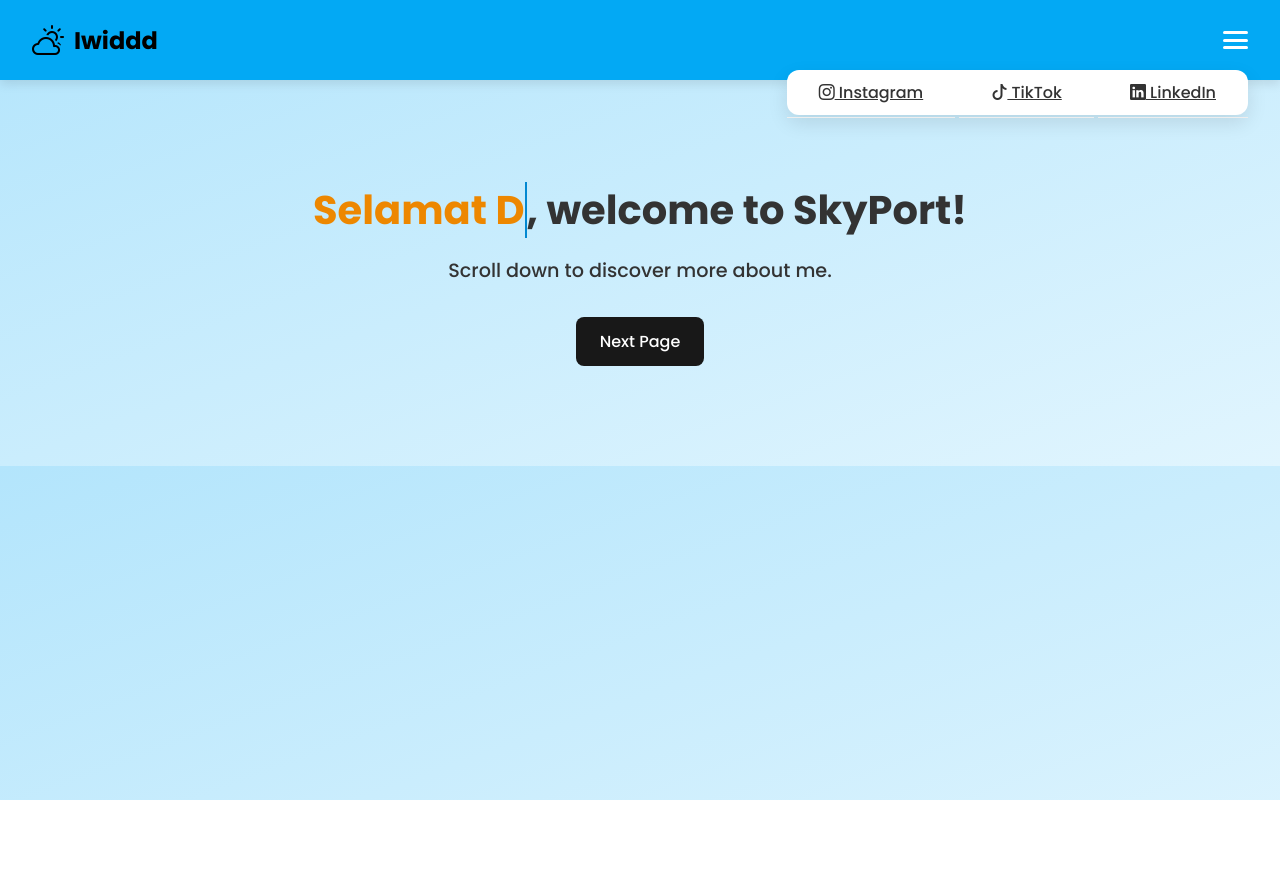
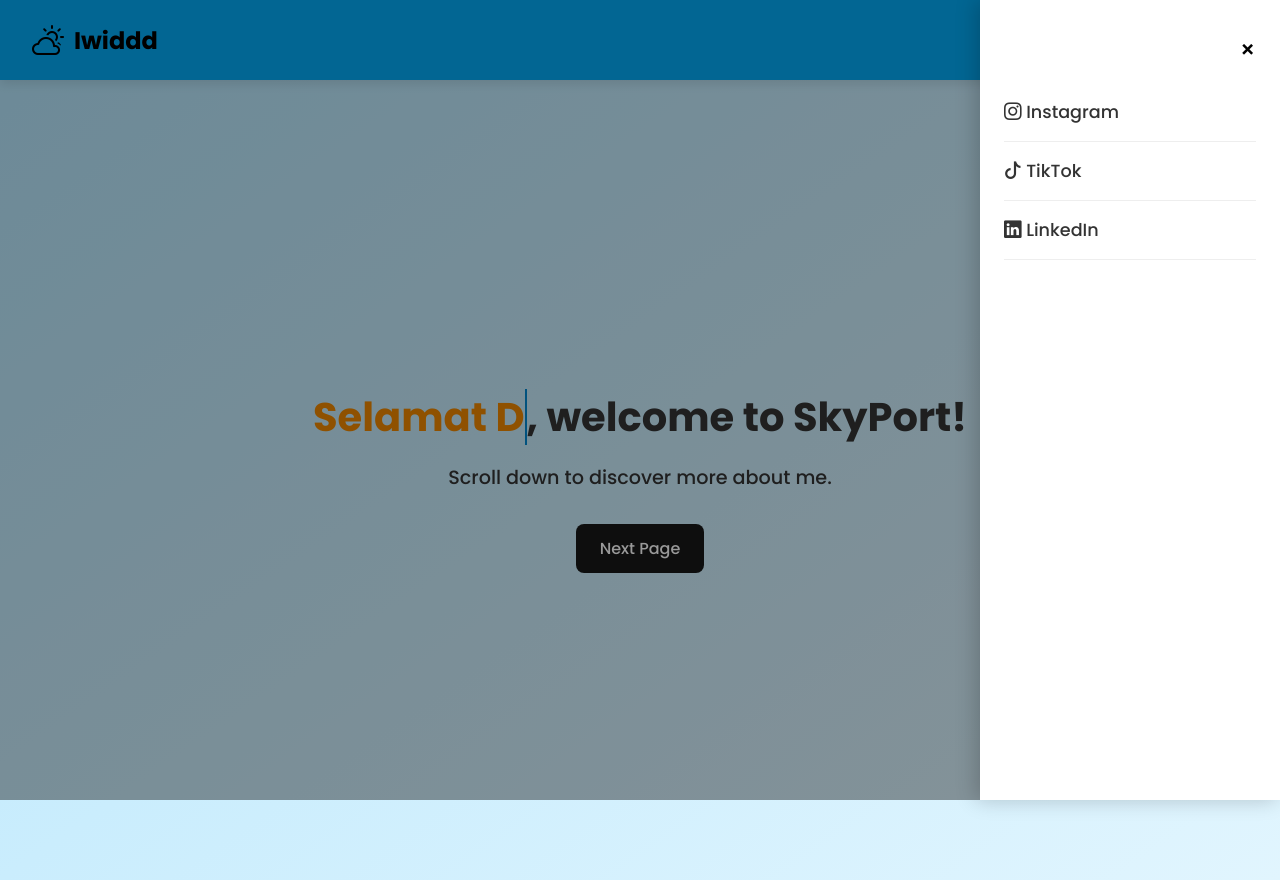
Before and after one commit to Danar52/iwidou, a plain HTML site: page index.html in a window 1280 px wide. Both pictures are taken after a click on the element 1235 px from the left and 40 px from the top of the page. Before the commit the page ends 800 px from the top, so only its background shows below. Drawn offline with nearby package versions, Linux system fonts and the light colour scheme.

Commit message:
fouth commit

```diff
--- a/index.html
+++ b/index.html
@@ -64,23 +64,46 @@
         }
 
         .menu {
-            display: none;
-            /* default disembunyikan */
-            position: absolute;
-            top: 70px;
-            right: 2rem;
-            background: #fff;
-            border-radius: 12px;
+            position: fixed;
+            top: 0;
+            right: -300px;
+            /* mulai dari luar layar */
+            height: 100%;
+            width: 300px;
+            background: #ffffff;
+            box-shadow: -4px 0 20px rgba(0, 0, 0, 0.2);
+            display: flex;
             flex-direction: column;
-            box-shadow: 0 8px 20px rgba(0, 0, 0, 0.1);
-            padding: 10px 0;
-            z-index: 15;
+            padding: 2rem 1.5rem;
+            transition: right 0.4s ease;
+            z-index: 1000;
         }
 
         .menu a {
             color: #333;
-            padding: 0.8rem 2rem;
+            padding: 1rem 0;
             border-bottom: 1px solid #eee;
+            text-decoration: none;
+            font-size: 1.1rem;
+        }
+
+        .menu.show {
+            right: 0;
+        }
+
+        #menu-overlay {
+            position: fixed;
+            top: 0;
+            left: 0;
+            height: 100%;
+            width: 100%;
+            background: rgba(0, 0, 0, 0.4);
+            z-index: 900;
+            display: none;
+        }
+
+        #menu-overlay.active {
+            display: block;
         }
 
         .hamburger {
@@ -97,6 +120,8 @@
         }
 
         .section {
+            min-height: 100vh;
+            /* Tambahan ini bikin section jadi satu layar penuh */
             padding: 100px 20px;
             display: flex;
             flex-direction: column;
@@ -285,11 +310,14 @@
             <div></div>
         </div>
         <nav class="menu" id="menu">
+            <button onclick="toggleMenu()"
+                style="align-self: flex-end; background: none; border: none; font-size: 1.5rem; margin-bottom: 1rem; cursor: pointer;">&times;</button>
             <a href="https://www.instagram.com/i.wid.ou/" target="_blank"><i class="bi bi-instagram"></i> Instagram</a>
             <a href="https://www.tiktok.com/@chocholatechocholate?_t=ZS-8vqfnlT3GsR&_r=1" target="_blank"><i
                     class="bi bi-tiktok"></i> TikTok</a>
             <a href="https://www.linkedin.com/in/username" target="_blank"><i class="bi bi-linkedin"></i> LinkedIn</a>
         </nav>
+        <div id="menu-overlay" onclick="toggleMenu()"></div>
     </header>
 
     <main>
@@ -374,10 +402,15 @@
 
         function toggleMenu() {
             const menu = document.getElementById("menu");
-            if (menu.style.display === "block") {
-                menu.style.display = "none";
+            const overlay = document.getElementById("menu-overlay");
+            const isOpen = menu.classList.contains("show");
+
+            if (isOpen) {
+                menu.classList.remove("show");
+                overlay.classList.remove("active");
             } else {
-                menu.style.display = "block";
+                menu.classList.add("show");
+                overlay.classList.add("active");
             }
         }
 
```
